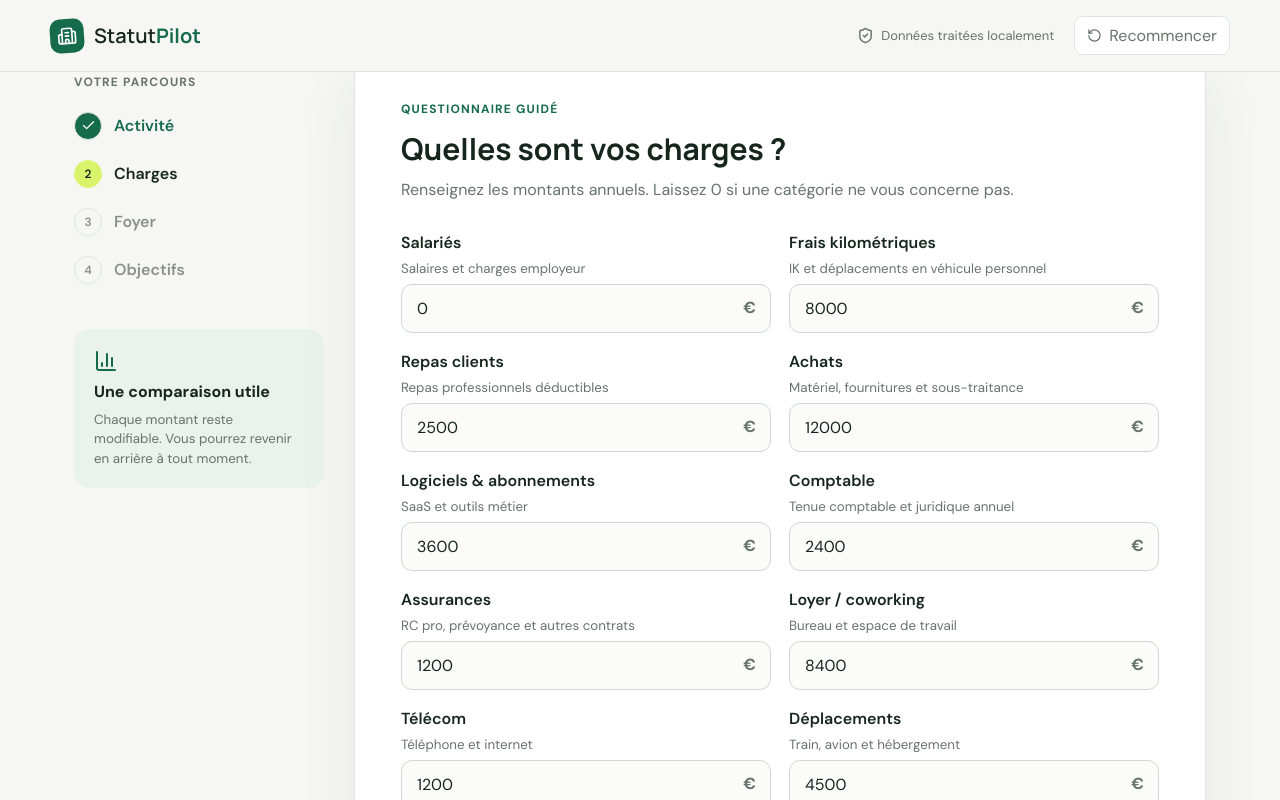
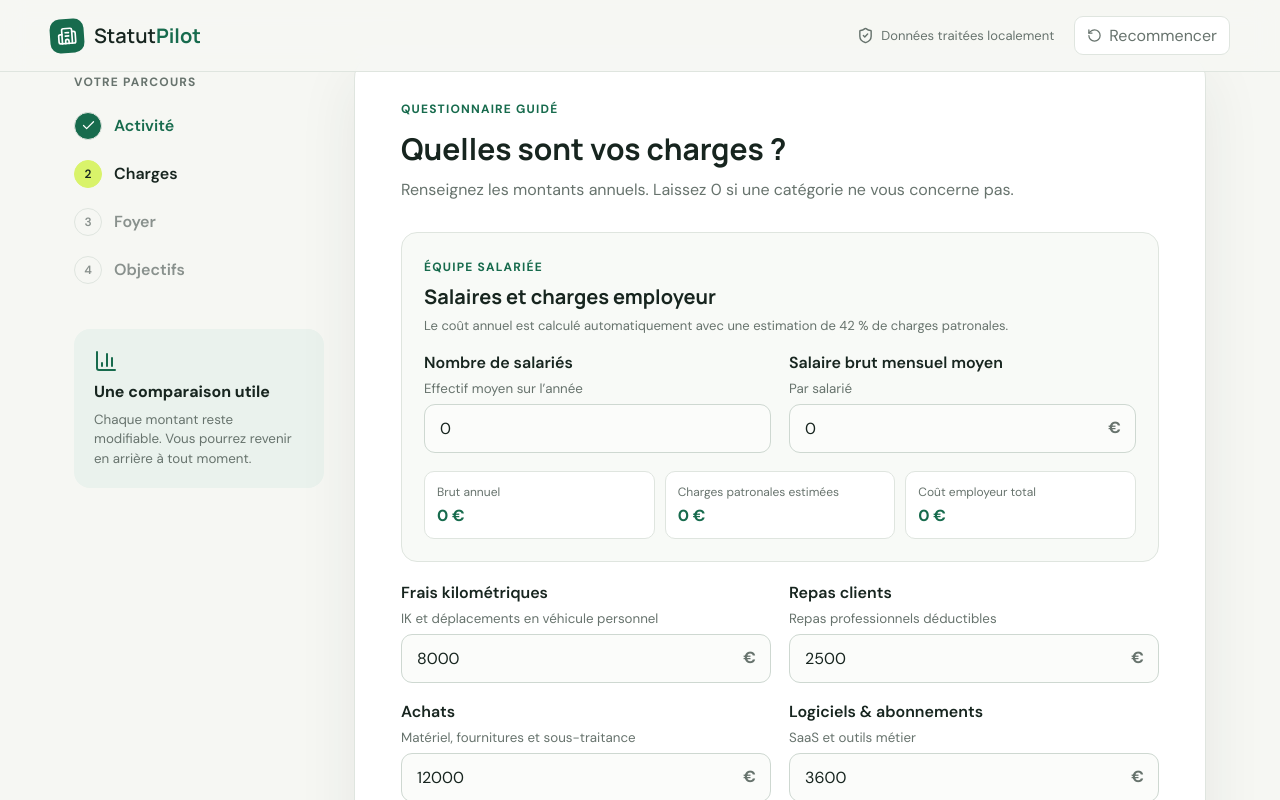
Before and after one commit to danjar2014/statutpilot, a React (Vite) app: page / in a window 1280 px wide. Both pictures are taken after a click on the button "Continuer". Shown: the part 380-1180 px from the top of the page. Built offline with nearby package versions, Linux system fonts and the light colour scheme.

Commit message:
Calculate employee payroll costs

```diff
--- a/src/App.tsx
+++ b/src/App.tsx
@@ -1,11 +1,10 @@
 import { useMemo, useState, type ReactNode } from 'react'
 import { ArrowLeft, ArrowRight, BarChart3, Building2, Check, ChevronDown, Info, RotateCcw, ShieldCheck, Sparkles } from 'lucide-react'
-import { defaultSimulationInput, simulate, type SimulationInput } from './domain/simulation'
+import { defaultSimulationInput, employeePayrollCost, simulate, type SimulationInput } from './domain/simulation'
 
 const eur = new Intl.NumberFormat('fr-FR', { style: 'currency', currency: 'EUR', maximumFractionDigits: 0 })
 const steps = ['Activité', 'Charges', 'Foyer', 'Objectifs']
 const expenseFields: { key: keyof SimulationInput['expenses']; label: string; hint: string }[] = [
-  { key: 'employees', label: 'Salariés', hint: 'Salaires et charges employeur' },
   { key: 'vehicle', label: 'Frais kilométriques', hint: 'IK et déplacements en véhicule personnel' },
   { key: 'clientMeals', label: 'Repas clients', hint: 'Repas professionnels déductibles' },
   { key: 'purchases', label: 'Achats', hint: 'Matériel, fournitures et sous-traitance' },
@@ -28,7 +27,8 @@ export default function App() {
   const [results, setResults] = useState(false)
   const [details, setDetails] = useState<string | null>(null)
   const simulation = useMemo(() => simulate(input), [input])
-  const totalExpenses = Object.values(input.expenses).reduce((a, b) => a + b, 0)
+  const payroll = useMemo(() => employeePayrollCost(input), [input])
+  const totalExpenses = Object.entries(input.expenses).filter(([key]) => key !== 'employees').reduce((sum, [, value]) => sum + value, 0) + payroll.total
   const updateExpense = (key: keyof SimulationInput['expenses'], value: number) => setInput(v => ({ ...v, expenses: { ...v.expenses, [key]: value } }))
 
   const reset = () => { setInput(defaultSimulationInput); setStep(0); setResults(false) }
@@ -62,7 +62,7 @@ export default function App() {
     <div className="wizard-grid"><aside><p>Votre parcours</p>{steps.map((s,i) => <button key={s} className={i === step ? 'active' : i < step ? 'done' : ''} onClick={() => i <= step && setStep(i)}><span>{i < step ? <Check size={15}/> : i+1}</span>{s}</button>)}<div className="aside-card"><BarChart3/><strong>Une comparaison utile</strong><small>Chaque montant reste modifiable. Vous pourrez revenir en arrière à tout moment.</small></div></aside>
       <div className="form-card"><div className="mobile-progress"><span>Étape {step+1} sur 4</span><progress value={step+1} max="4"/></div>
         {step === 0 && <Panel title="Parlons de votre activité" subtitle="Commencez par vos revenus professionnels sur une année complète."><MoneyInput label="Chiffre d’affaires annuel HT" hint="Le total facturé avant TVA" value={input.revenue} onChange={revenue => setInput(v => ({...v,revenue}))}/><label className="field"><span>Dans la SASU à l’IR, exercez-vous l’activité à titre professionnel ?</span><small>Ce choix détermine la nature des prélèvements sociaux sur votre quote-part de bénéfice.</small><select value={input.sasuIrProfessionalActivity ? 'professional' : 'non-professional'} onChange={e => setInput(v => ({...v, sasuIrProfessionalActivity: e.target.value === 'professional'}))}><option value="professional">Oui — activité professionnelle</option><option value="non-professional">Non — activité non professionnelle</option></select></label><div className="summary-line"><span>Charges actuellement renseignées</span><b>{eur.format(totalExpenses)}</b></div></Panel>}
-        {step === 1 && <Panel title="Quelles sont vos charges ?" subtitle="Renseignez les montants annuels. Laissez 0 si une catégorie ne vous concerne pas."><div className="fields-grid">{expenseFields.map(f => <MoneyInput key={f.key} label={f.label} hint={f.hint} value={input.expenses[f.key]} onChange={n => updateExpense(f.key,n)}/>)}</div><div className="summary-line"><span>Total des charges annuelles</span><b>{eur.format(totalExpenses)}</b></div></Panel>}
+        {step === 1 && <Panel title="Quelles sont vos charges ?" subtitle="Renseignez les montants annuels. Laissez 0 si une catégorie ne vous concerne pas."><div className="payroll-card"><div><span className="step-label">Équipe salariée</span><h3>Salaires et charges employeur</h3><p>Le coût annuel est calculé automatiquement avec une estimation de 42 % de charges patronales.</p></div><div className="fields-grid"><label className="field"><span>Nombre de salariés</span><small>Effectif moyen sur l’année</small><input type="number" min="0" step="1" value={input.employeeCount} onChange={e => setInput(v => ({...v, employeeCount: Math.max(0, Math.floor(Number(e.target.value)))}))}/></label><MoneyInput label="Salaire brut mensuel moyen" hint="Par salarié" value={input.employeeGrossMonthlySalary} onChange={employeeGrossMonthlySalary => setInput(v => ({...v, employeeGrossMonthlySalary}))}/></div><div className="payroll-results"><span>Brut annuel <b>{eur.format(payroll.annualGross)}</b></span><span>Charges patronales estimées <b>{eur.format(payroll.employerContributions)}</b></span><span>Coût employeur total <b>{eur.format(payroll.total)}</b></span></div></div><div className="fields-grid">{expenseFields.map(f => <MoneyInput key={f.key} label={f.label} hint={f.hint} value={input.expenses[f.key]} onChange={n => updateExpense(f.key,n)}/>)}</div><div className="summary-line"><span>Total des charges annuelles</span><b>{eur.format(totalExpenses)}</b></div></Panel>}
         {step === 2 && <Panel title="Votre foyer fiscal" subtitle="Ces informations servent uniquement à estimer votre impôt sur le revenu."><label className="field"><span>Situation familiale</span><select value={input.household.maritalStatus} onChange={e => setInput(v=>({...v,household:{...v.household,maritalStatus:e.target.value as 'single'|'couple'}}))}><option value="single">Célibataire</option><option value="couple">Marié(e) ou pacsé(e)</option></select></label><MoneyInput label="Revenu net imposable annuel du conjoint" value={input.household.spouseTaxableIncome} onChange={spouseTaxableIncome=>setInput(v=>({...v,household:{...v.household,spouseTaxableIncome}}))}/><label className="field"><span>Nombre d’enfants à charge</span><input type="number" min="0" max="10" value={input.household.children} onChange={e=>setInput(v=>({...v,household:{...v.household,children:Number(e.target.value)}}))}/></label></Panel>}
         {step === 3 && <Panel title="Vos objectifs de rémunération" subtitle="Dites-nous ce que vous souhaitez percevoir et conserver pour investir."><div className="fields-grid"><MoneyInput label="Rémunération nette annuelle souhaitée" value={input.desiredNetSalary} onChange={desiredNetSalary=>setInput(v=>({...v,desiredNetSalary}))}/><MoneyInput label="Capital social" value={input.shareCapital} onChange={shareCapital=>setInput(v=>({...v,shareCapital}))}/><MoneyInput label="Dividendes souhaités" value={input.desiredDividends} onChange={desiredDividends=>setInput(v=>({...v,desiredDividends}))}/><label className="field"><span>Réinvestissement via holding</span><small>Part du résultat que vous souhaitez conserver</small><div className="range-value">{Math.round(input.holdingReinvestmentRate)}%</div><input type="range" min="0" max="100" step="5" value={input.holdingReinvestmentRate} onChange={e=>setInput(v=>({...v,holdingReinvestmentRate:Number(e.target.value)}))}/></label></div></Panel>}
         <div className="actions"><button className="secondary" disabled={step===0} onClick={()=>setStep(s=>s-1)}><ArrowLeft size={17}/> Précédent</button>{step<3?<button className="primary" onClick={()=>setStep(s=>s+1)}>Continuer <ArrowRight size={17}/></button>:<button className="primary" onClick={()=>setResults(true)}>Voir ma comparaison <ArrowRight size={17}/></button>}</div>
--- a/src/config/fiscal-2026.ts
+++ b/src/config/fiscal-2026.ts
@@ -15,6 +15,7 @@ export type FiscalConfig = {
     laterChildrenShare: number;
   };
   social: {
+    employerContributionRate: number;
     sasuEmployerCostPerNetSalary: number;
     tnsContributionsPerNetIncome: number;
     activityCsgCrdsRate: number;
@@ -55,6 +56,7 @@ export const FISCAL_2026: FiscalConfig = {
   },
   social: {
     // Planning ratios, not statutory rates: actual payroll/TNS bases vary by situation.
+    employerContributionRate: 0.42,
     sasuEmployerCostPerNetSalary: 1.82,
     tnsContributionsPerNetIncome: 0.45,
     activityCsgCrdsRate: 0.097,
--- a/src/domain/simulation.ts
+++ b/src/domain/simulation.ts
@@ -13,6 +13,8 @@ export type SimulationInput = {
   desiredDividends: number;
   holdingReinvestmentRate: number;
   sasuIrProfessionalActivity: boolean;
+  employeeCount: number;
+  employeeGrossMonthlySalary: number;
 };
 
 export type ScenarioId = 'sasu_is' | 'sasu_ir' | 'sasu_holding' | 'eurl_ir' | 'eurl_is';
@@ -36,10 +38,22 @@ export type SimulationResult = {
   assumptions: string[];
 };
 
-const expenses = (values: Record<ExpenseKey, number>) =>
-  Object.values(values).reduce((sum, value) => sum + Math.max(0, finite(value)), 0);
 const finite = (value: number) => Number.isFinite(value) ? value : 0;
 const money = (value: number) => Math.max(0, value);
+
+export function employeePayrollCost(input: Pick<SimulationInput, 'employeeCount' | 'employeeGrossMonthlySalary'>, config = FISCAL_2026) {
+  const count = Math.max(0, Math.floor(finite(input.employeeCount)));
+  const annualGross = count * money(finite(input.employeeGrossMonthlySalary)) * 12;
+  const employerContributions = annualGross * config.social.employerContributionRate;
+  return { count, annualGross, employerContributions, total: annualGross + employerContributions };
+}
+
+const expenses = (input: SimulationInput, config: FiscalConfig) => {
+  const otherExpenses = Object.entries(input.expenses)
+    .filter(([key]) => key !== 'employees')
+    .reduce((sum, [, value]) => sum + Math.max(0, finite(value)), 0);
+  return otherExpenses + employeePayrollCost(input, config).total;
+};
 
 export function corporateTax(profit: number, revenue: number, config = FISCAL_2026): number {
   const taxable = money(profit);
@@ -95,7 +109,7 @@ const tnsProtection = {
 };
 
 export function simulate(input: SimulationInput, config: FiscalConfig = FISCAL_2026): SimulationResult {
-  const operatingProfit = money(finite(input.revenue) - expenses(input.expenses));
+  const operatingProfit = money(finite(input.revenue) - expenses(input, config));
   const desiredSalary = money(input.desiredNetSalary);
   const salaryCost = Math.min(operatingProfit, desiredSalary * config.social.sasuEmployerCostPerNetSalary);
   const paidSasuSalary = salaryCost / config.social.sasuEmployerCostPerNetSalary;
@@ -220,4 +234,6 @@ export const defaultSimulationInput: SimulationInput = {
   desiredDividends: 0,
   holdingReinvestmentRate: 100,
   sasuIrProfessionalActivity: true,
+  employeeCount: 0,
+  employeeGrossMonthlySalary: 0,
 };
```
Also changed, not shown: src/styles.css, 2 other files (tests, documents, lock files or other folders).
